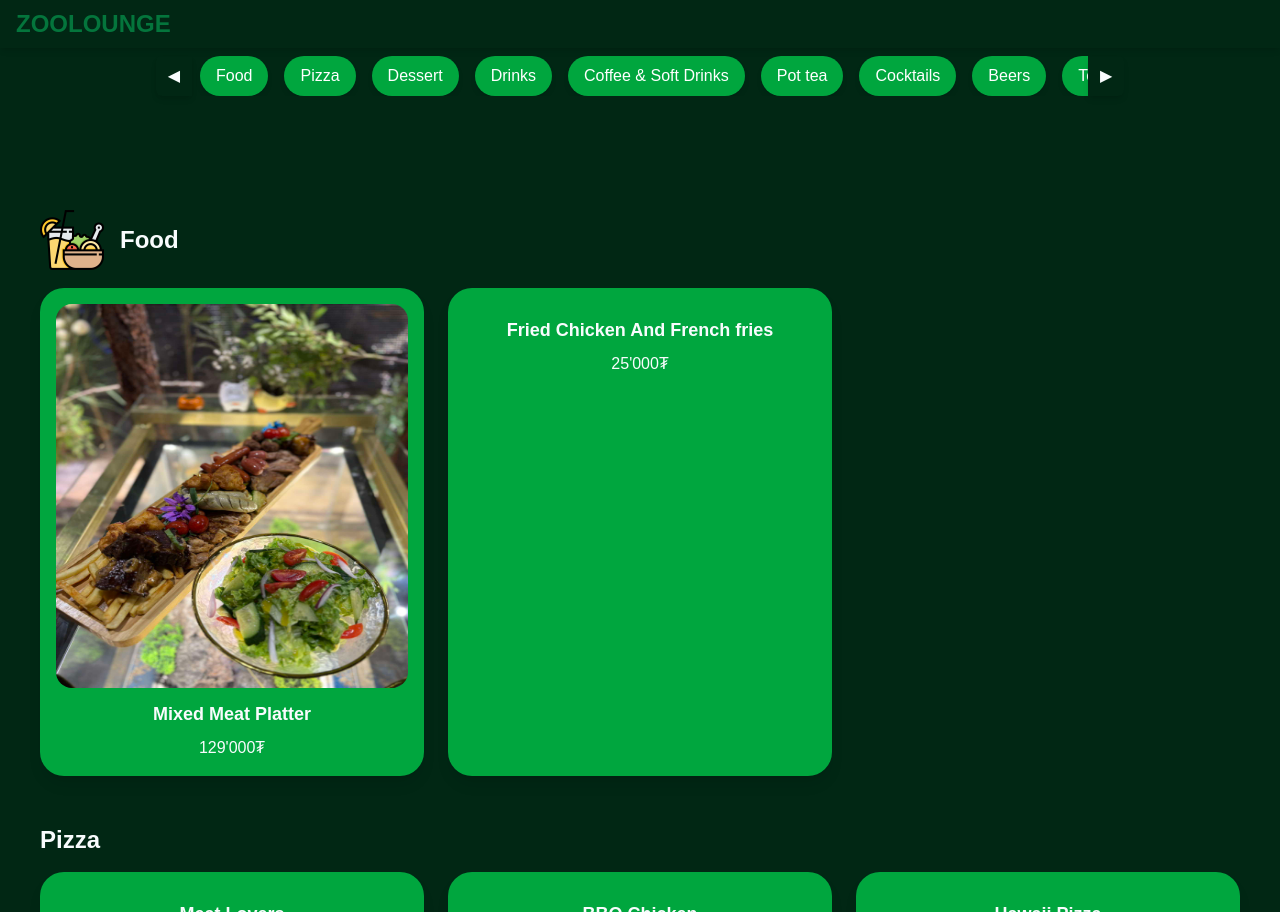
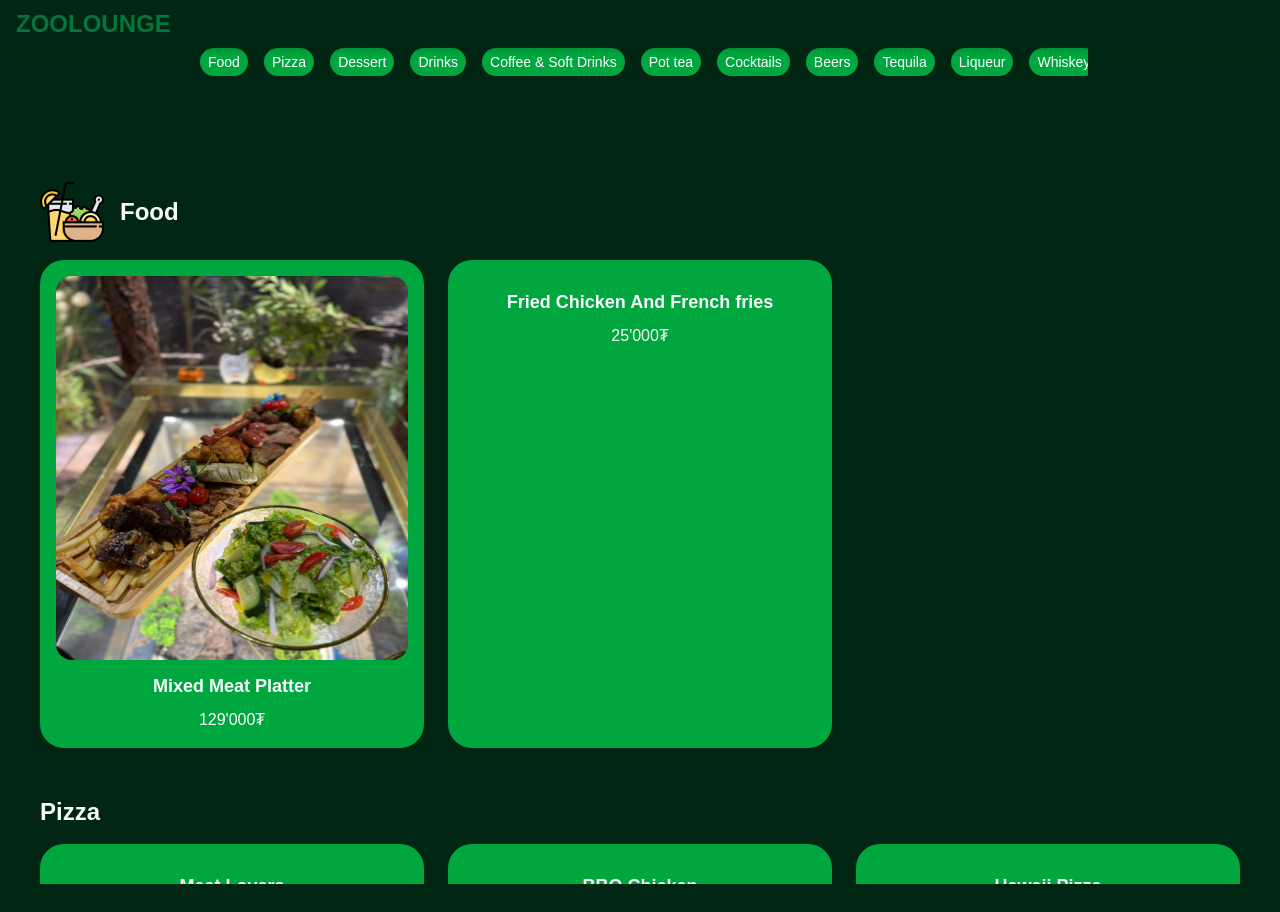
Before and after one commit to Relop9000/zoolounge, a Next.js app: page / in a window 1280 px wide. After the commit the page ends 884 px from the top, so only its background shows below. Built offline with nearby package versions, Linux system fonts and the light colour scheme.

Commit message:
mongolz uzjin

```diff
--- a/src/components/Navbar.jsx
+++ b/src/components/Navbar.jsx
@@ -37,13 +37,7 @@ const Navbar = () => {
           ZOOLOUNGE
         </h1>
       </header>
-      <div className="relative mt-10 flex items-center justify-center w-full px-4 py-4">
-        <button
-          onClick={() => handleScroll("left")}
-          className="px-3 py-2 bg-inherit rounded-l-md shadow-md"
-        >
-          ◀
-        </button>
+      <div className="relative mt-10 flex items-center justify-center w-full px-2 py-2">
         <div
           ref={scrollRef}
           className="flex gap-4 overflow-x-auto scrollbar-hide whitespace-nowrap px-2 w-full max-w-4xl"
@@ -53,19 +47,13 @@ const Navbar = () => {
             <a
               key={index}
               href={`#${item.toLowerCase()}`}
-              className="text-white bg-green-600 px-4 py-2 rounded-full shadow-md hover:bg-green-700 transition-all"
+              className="text-white bg-green-600 px-2 py-1 rounded-full shadow-md hover:bg-green-700 transition-all text-sm"
               style={{ scrollSnapAlign: "center" }}
             >
               {item}
             </a>
           ))}
         </div>
-        <button
-          onClick={() => handleScroll("right")}
-          className="px-3 py-2 bg-inherit rounded-r-md shadow-md"
-        >
-          ▶
-        </button>
       </div>
     </div>
   );
```
